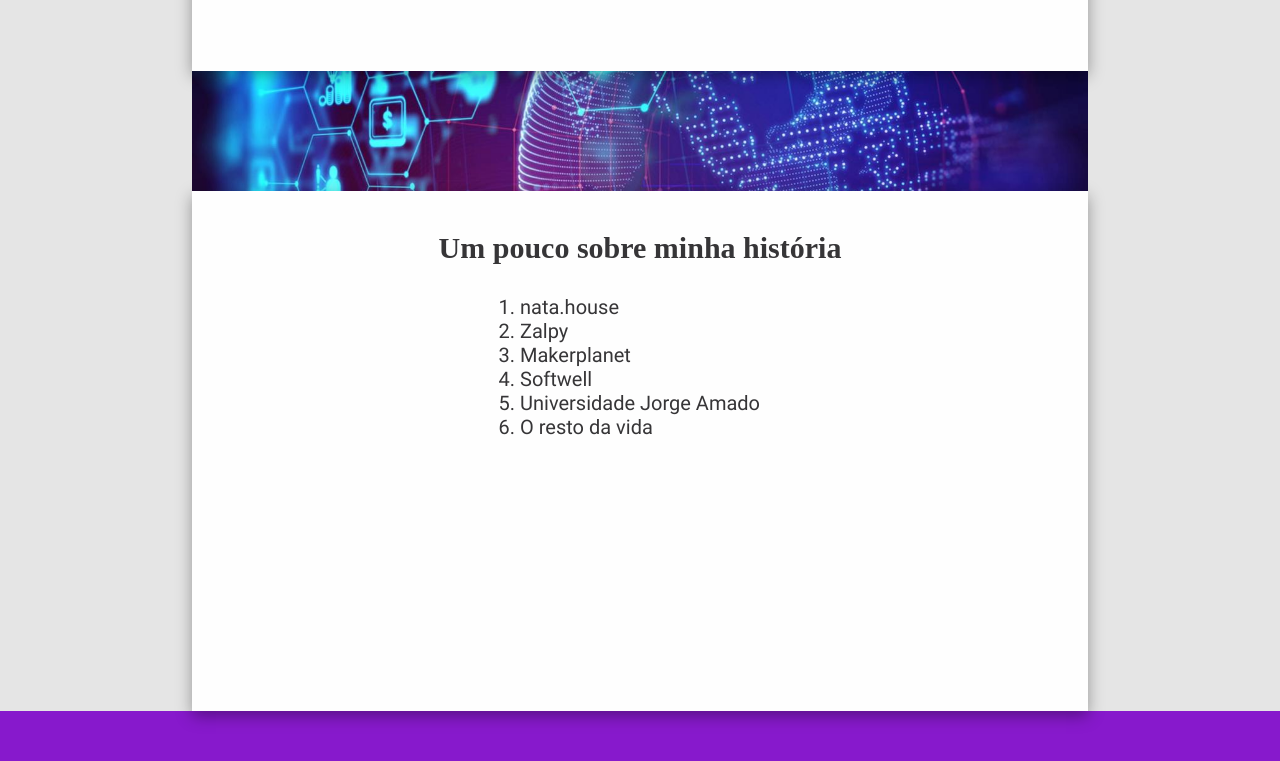
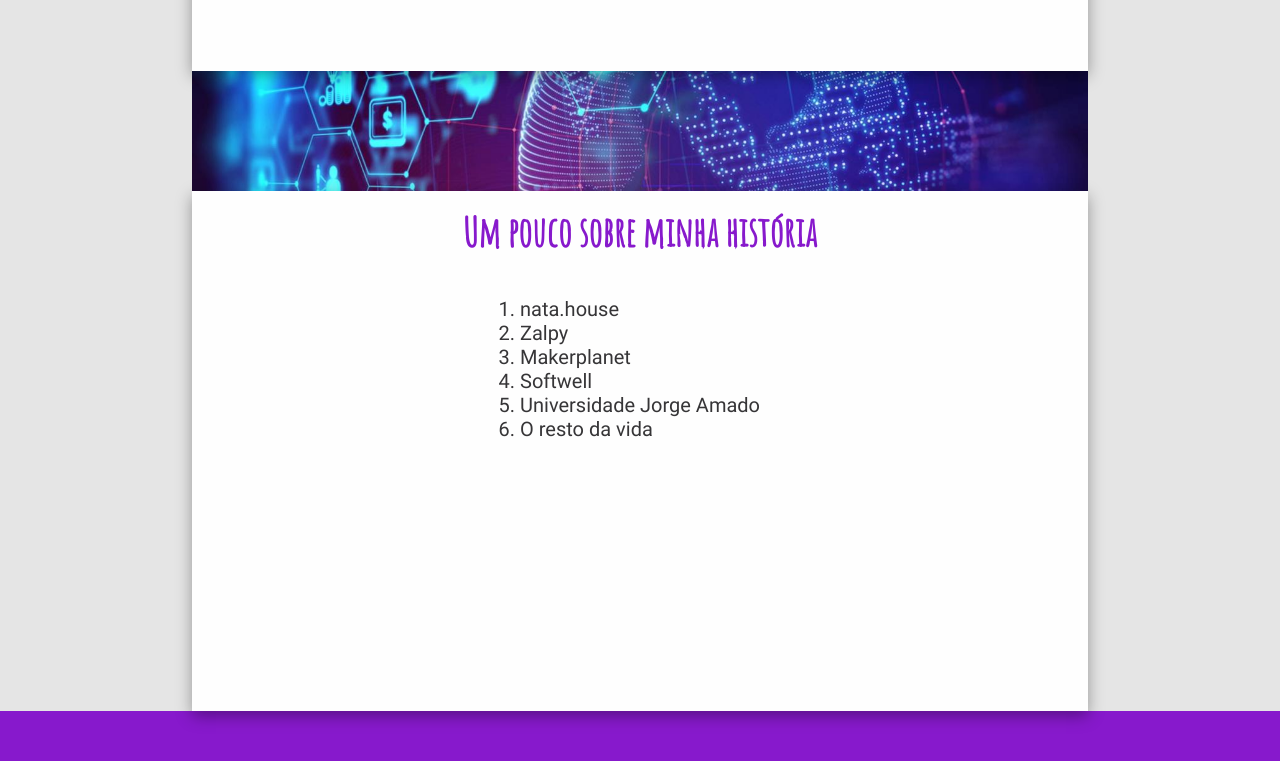
Before and after one commit to karanmelo/karanmelo-page, a React (Create React App) app: page / in a window 1280 px wide. Shown: the part 1829-2590 px from the top of the page. Built offline with nearby package versions, Linux system fonts and the light colour scheme; a web font is replaced by a local one.

Commit message:
feat: initialize history section

```diff
--- a/src/components/layouts/Layout/Main/Content/SectionHistory/History/index.tsx
+++ b/src/components/layouts/Layout/Main/Content/SectionHistory/History/index.tsx
@@ -1,11 +1,10 @@
 import React from 'react';
 
-import { Container, Title, Content } from './styles';
+import * as S from './styles';
 
 const History: React.FC = () => (
-  <Container>
-    <Title>Um pouco sobre minha história</Title>
-    <Content>
+  <S.Container>
+    <S.Content>
       <ol>
         <li>nata.house</li>
         <li>Zalpy</li>
@@ -14,8 +13,8 @@ const History: React.FC = () => (
         <li>Universidade Jorge Amado</li>
         <li>O resto da vida</li>
       </ol>
-    </Content>
-  </Container>
+    </S.Content>
+  </S.Container>
 );
 
 export default History;
--- a/src/components/layouts/Layout/Main/Content/SectionHistory/History/styles.tsx
+++ b/src/components/layouts/Layout/Main/Content/SectionHistory/History/styles.tsx
@@ -12,14 +12,6 @@ export const Container = styled.div`
   gap: 30px;
 `;
 
-export const Title = styled.h2`
-  width: 100%;
-
-  font-family: ZenAntique;
-  font-size: 3rem;
-  text-align: center;
-`;
-
 export const Content = styled.div`
   display: flex;
   flex-direction: column;
--- a/src/components/layouts/Layout/Main/Content/SectionHistory/index.tsx
+++ b/src/components/layouts/Layout/Main/Content/SectionHistory/index.tsx
@@ -1,13 +1,14 @@
 import React from 'react';
 
 import History from './History';
-import { Section } from './styles';
+import * as S from './styles';
 
 const SectionHistory: React.FC = () => {
   return (
-    <Section>
+    <S.Section id="history">
+      <S.Title>Um pouco sobre minha história</S.Title>
       <History />
-    </Section>
+    </S.Section>
   );
 };
 
--- a/src/components/layouts/Layout/Main/Content/SectionHistory/styles.tsx
+++ b/src/components/layouts/Layout/Main/Content/SectionHistory/styles.tsx
@@ -9,3 +9,14 @@ export const Section = styled.section`
 
   background-color: var(--background-theme);
 `;
+
+export const Title = styled.h2`
+  width: 100%;
+
+  margin-top: 15px;
+
+  color: var(--color-violet);
+  font-family: Amatic;
+  font-size: 4rem;
+  text-align: center;
+`;
```
